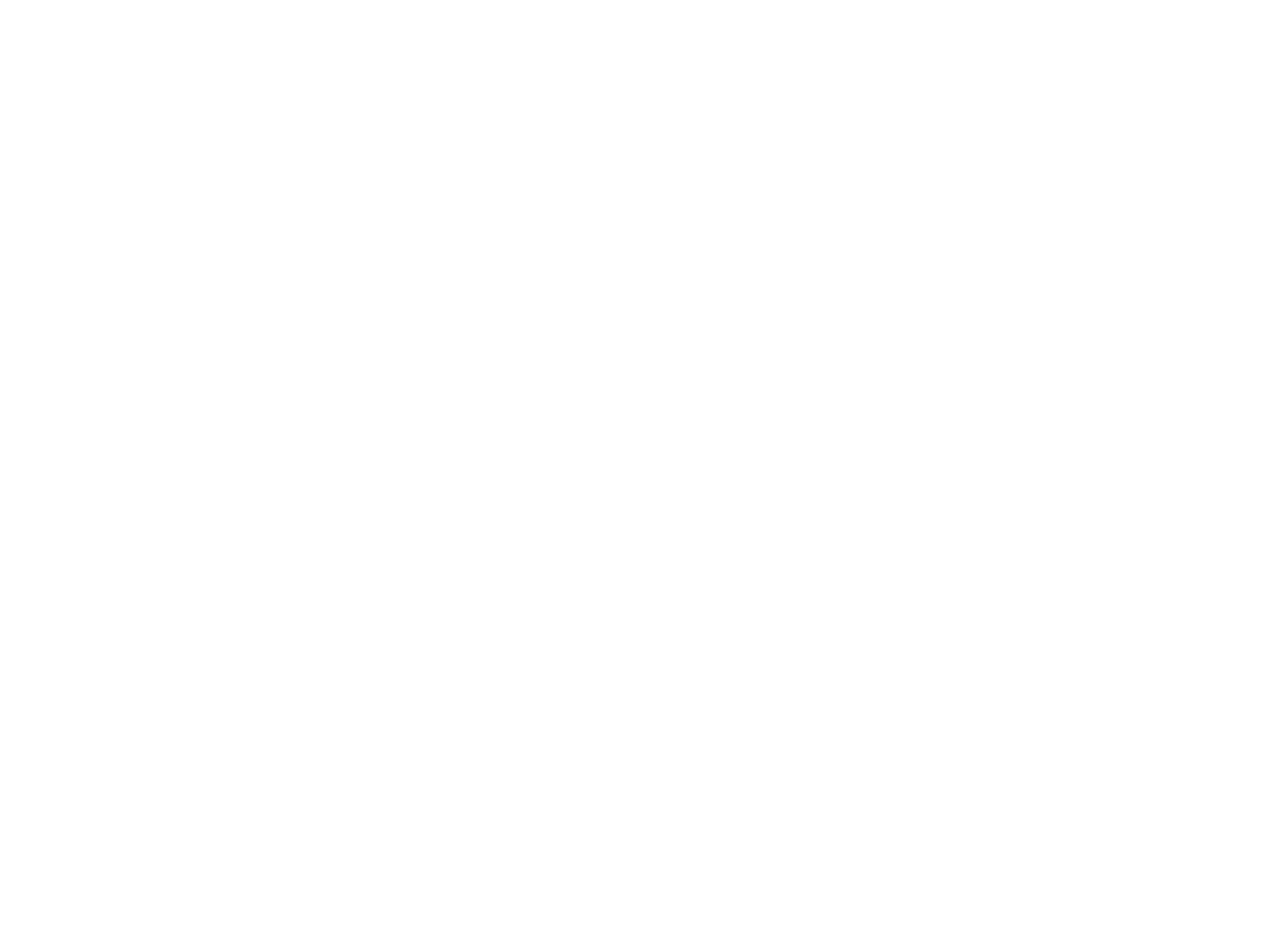
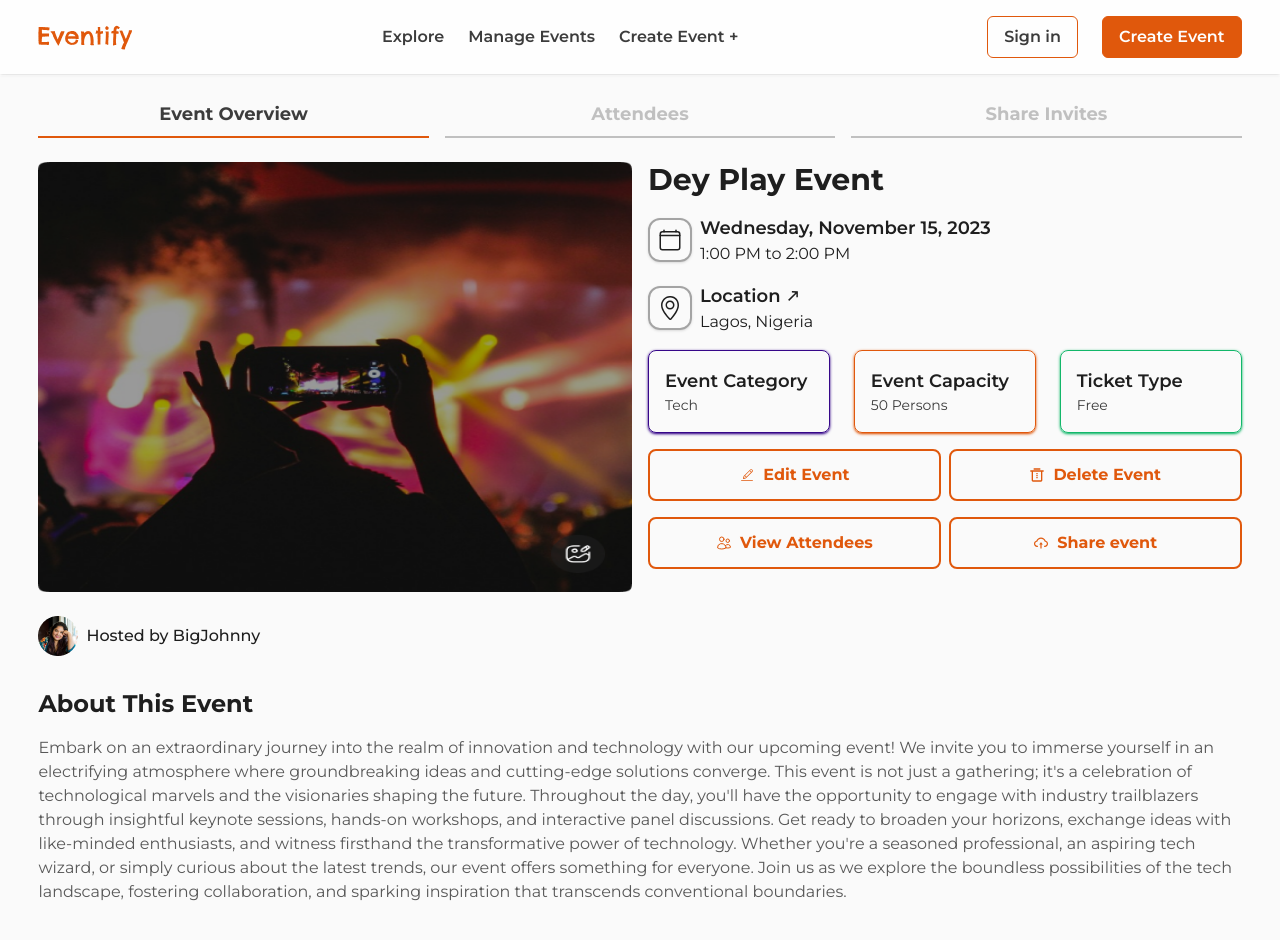
Before and after one commit to IamNaeto/eventify, a React (Vite) app in the folder frontend/: page /event/manage in a window 1280 px wide. Before the commit this address had no page. Shown: the top 940 px of the page. Before the commit the page ends 800 px from the top, so only its background shows below. Built offline with nearby package versions, Linux system fonts and the light colour scheme.

Commit message:
frontend/feat/manage events page

```diff
--- a/frontend/src/App.jsx
+++ b/frontend/src/App.jsx
@@ -2,6 +2,7 @@ import './App.css'
 import { Routes, Route } from "react-router-dom";
 import Home from './components/pages/Home';
 import CreateEvent from './components/pages/CreateEvent';
+import ManageEvent from './components/pages/ManageEvent';
 
 function App() {
   return (
@@ -9,6 +10,7 @@ function App() {
      <Routes>
         <Route path="/" element={<Home />} />
         <Route path="/event/create" element={<CreateEvent />} />
+        <Route path="/event/manage" element={<ManageEvent />} />
       </Routes>
    </div>
   )
--- /dev/null
+++ b/frontend/src/components/pages/ManageEvent.jsx
@@ -0,0 +1,13 @@
+import EventMgt from "../utiles/EventMgt";
+import Header from "../utiles/Header";
+
+const ManageEvent = () => {
+    return (
+        <main>
+            <Header />
+            <EventMgt />
+        </main>
+     );
+}
+
+export default ManageEvent;
--- /dev/null
+++ b/frontend/src/components/utiles/EventMgt.jsx
@@ -0,0 +1,19 @@
+import EventOverview from "./EventOverview";
+
+const EventMgt = () => {
+    return (
+        <div className="w-full relative grid gap-6 top-[76px] px-[3%] pb-10 pt-4 bg-[#FAFAFA] min-h-screen overflow-x-hidden">
+            <section className="grid grid-cols-3 items-center justify-center gap-4 text-[#3C3C3C] font-bold text-lg text-center">
+                <h1 className="p-2 border-b-2 border-b-[#E0580C] cursor-pointer">Event Overview</h1>
+                <h1  className="p-2 border-b-2 text-[#C0C0C0] border-b-[#C0C0C0] cursor-pointer">Attendees</h1>
+                <h1  className="p-2 border-b-2 text-[#C0C0C0] border-b-[#C0C0C0] cursor-pointer">Share Invites</h1>
+            </section>
+
+            <section>
+                <EventOverview />
+            </section>
+        </div>
+    );
+}
+
+export default EventMgt;
--- /dev/null
+++ b/frontend/src/components/utiles/EventOverview.jsx
@@ -0,0 +1,122 @@
+import { IoCalendarClearOutline } from "react-icons/io5";
+import { SlLocationPin } from "react-icons/sl";
+import { CgArrowTopRight } from "react-icons/cg";
+import { CiEdit } from "react-icons/ci";
+import { RiDeleteBin3Line } from "react-icons/ri";
+import { HiOutlineUsers } from "react-icons/hi2";
+import { AiOutlineCloudUpload } from "react-icons/ai";
+
+const EventOverview = () => {
+  return (
+    <main className="grid gap-8 text-[#1E1E1E]">
+      <section className="grid grid-cols-2 gap-4">
+        <div className="min-h-[430px] w-full">
+          <img
+            src="/img/event-overview.png"
+            alt="event-overview-img"
+            className="h-[430px] w-full"
+          />
+
+          <div className="flex items-center gap-2 mt-6">
+            <img
+              src="/img/event-user.png"
+              alt=""
+              className="w-[40px] h-40px]"
+            />
+            <p className="text-18px font-medium">Hosted by BigJohnny</p>
+          </div>
+        </div>
+
+        <div className="flex flex-col items-start gap-4">
+          <h1 className="text-3xl font-bold">Dey Play Event</h1>
+
+          <div className="flex items-center gap-2">
+            <div className="p-2 border-2 border-[#A4A4A4] shadow rounded-xl">
+              <IoCalendarClearOutline className="text-2xl" />
+            </div>
+            <div>
+              <p className="text-lg font-semibold">
+                Wednesday, November 15, 2023
+              </p>
+              <p className="text-[16px]">1:00 PM to 2:00 PM</p>
+            </div>
+          </div>
+
+          <div className="flex items-center gap-2">
+            <div className="p-2 border-2 border-[#A4A4A4] shadow rounded-xl">
+              <SlLocationPin className="text-2xl" />
+            </div>
+            <div>
+              <p className="text-lg flex items-center gap-1 font-semibold">
+                Location <CgArrowTopRight />
+              </p>
+              <p className="text-[16px]">Lagos, Nigeria</p>
+            </div>
+          </div>
+
+          <div className="w-full grid grid-cols-3 gap-6">
+            <div className="p-4 rounded-lg border border-[#360789] shadow shadow-[#360789]">
+              <h1 className="text-lg font-semibold">Event Category</h1>
+              <p className="text-[14px] text-[#3C3C3C]">Tech</p>
+            </div>
+
+            <div className="p-4 rounded-lg border border-[#E0580C] shadow shadow-[#E0580C]">
+              <h1 className="text-lg font-semibold">Event Capacity</h1>
+              <p className="text-[14px] text-[#3C3C3C]">50 Persons</p>
+            </div>
+
+            <div className="p-4 rounded-lg border border-[#12B76A] shadow shadow-[#12B76A]">
+              <h1 className="text-lg font-semibold">Ticket Type</h1>
+              <p className="text-[14px] text-[#3C3C3C]">Free</p>
+            </div>
+          </div>
+
+          <div className="w-full grid grid-cols-2 items-center justify-center gap-2">
+            <button className="flex items-center justify-center gap-2 text-center font-bold py-3 px-8 rounded-lg border-2 border-[#E0580C] text-[#E0580C]">
+              {" "}
+              <CiEdit /> Edit Event
+            </button>
+            <button className="flex items-center justify-center gap-2 text-center font-bold py-3 px-8 rounded-lg border-2 border-[#E0580C] text-[#E0580C]">
+              {" "}
+              <RiDeleteBin3Line /> Delete Event
+            </button>
+          </div>
+
+          <div className="w-full grid grid-cols-2 items-center justify-center gap-2">
+            <button className="flex items-center justify-center gap-2 text-center font-bold py-3 px-8 rounded-lg border-2 border-[#E0580C] text-[#E0580C]">
+              {" "}
+              <HiOutlineUsers /> View Attendees
+            </button>
+            <button className="flex items-center justify-center gap-2 text-center font-bold py-3 px-8 rounded-lg border-2 border-[#E0580C] text-[#E0580C]">
+              {" "}
+              <AiOutlineCloudUpload /> Share event
+            </button>
+          </div>
+        </div>
+      </section>
+
+      <section className="w-full grid gap-4">
+        <h1 className="text-2xl font-bold">About This Event</h1>
+        <p className="text-[16px] text-[#585858]">
+          Embark on an extraordinary journey into the realm of innovation and
+          technology with our upcoming event! We invite you to immerse yourself
+          in an electrifying atmosphere where groundbreaking ideas and
+          cutting-edge solutions converge. This event is not just a gathering;
+          it's a celebration of technological marvels and the visionaries
+          shaping the future. Throughout the day, you'll have the opportunity to
+          engage with industry trailblazers through insightful keynote sessions,
+          hands-on workshops, and interactive panel discussions. Get ready to
+          broaden your horizons, exchange ideas with like-minded enthusiasts,
+          and witness firsthand the transformative power of technology. Whether
+          you're a seasoned professional, an aspiring tech wizard, or simply
+          curious about the latest trends, our event offers something for
+          everyone. Join us as we explore the boundless possibilities of the
+          tech landscape, fostering collaboration, and sparking inspiration that
+          transcends conventional boundaries.
+        </p>
+      </section>
+    </main>
+  );
+};
+
+export default EventOverview;
```
Also changed, not shown: frontend/public/img/event-overview.png (added), frontend/public/img/event-user.png (added), frontend/src/components/pages/EditEvent.jsx (added), frontend/src/components/utiles/Edit.jsx (added).
